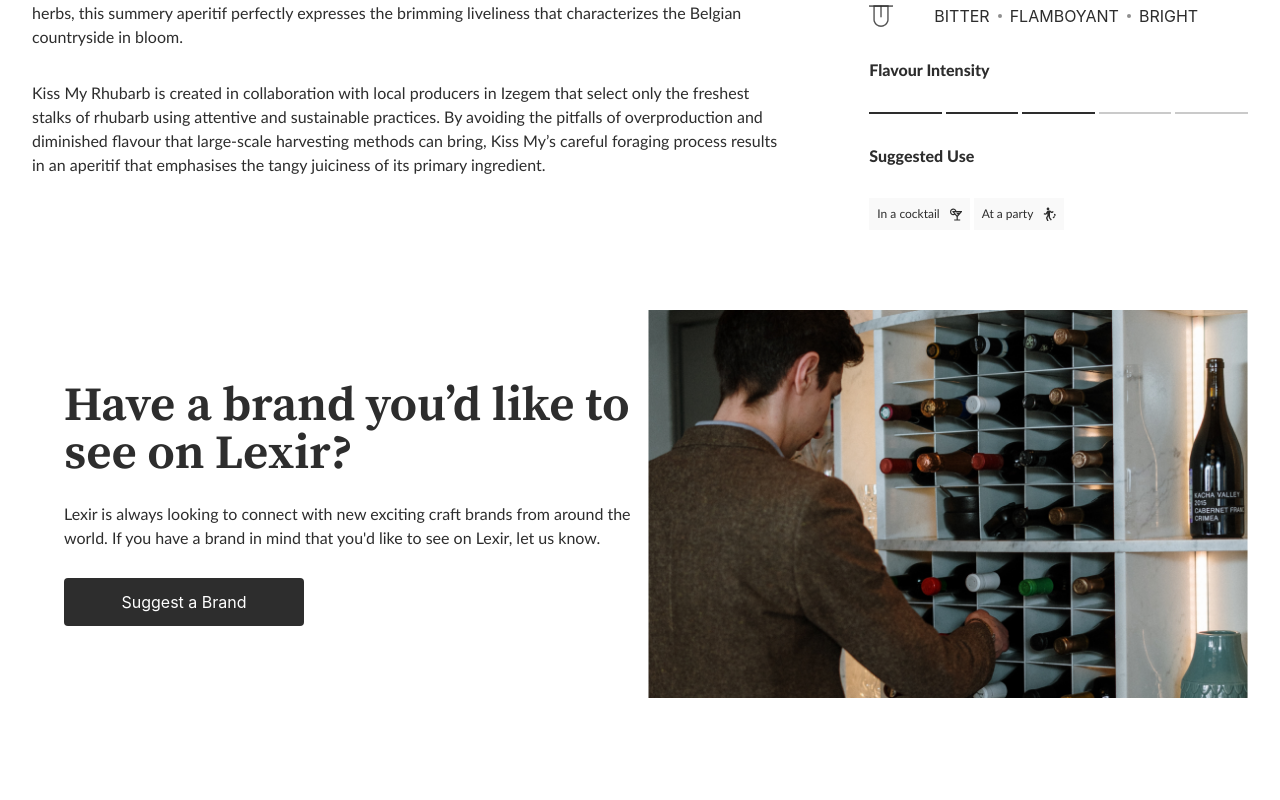
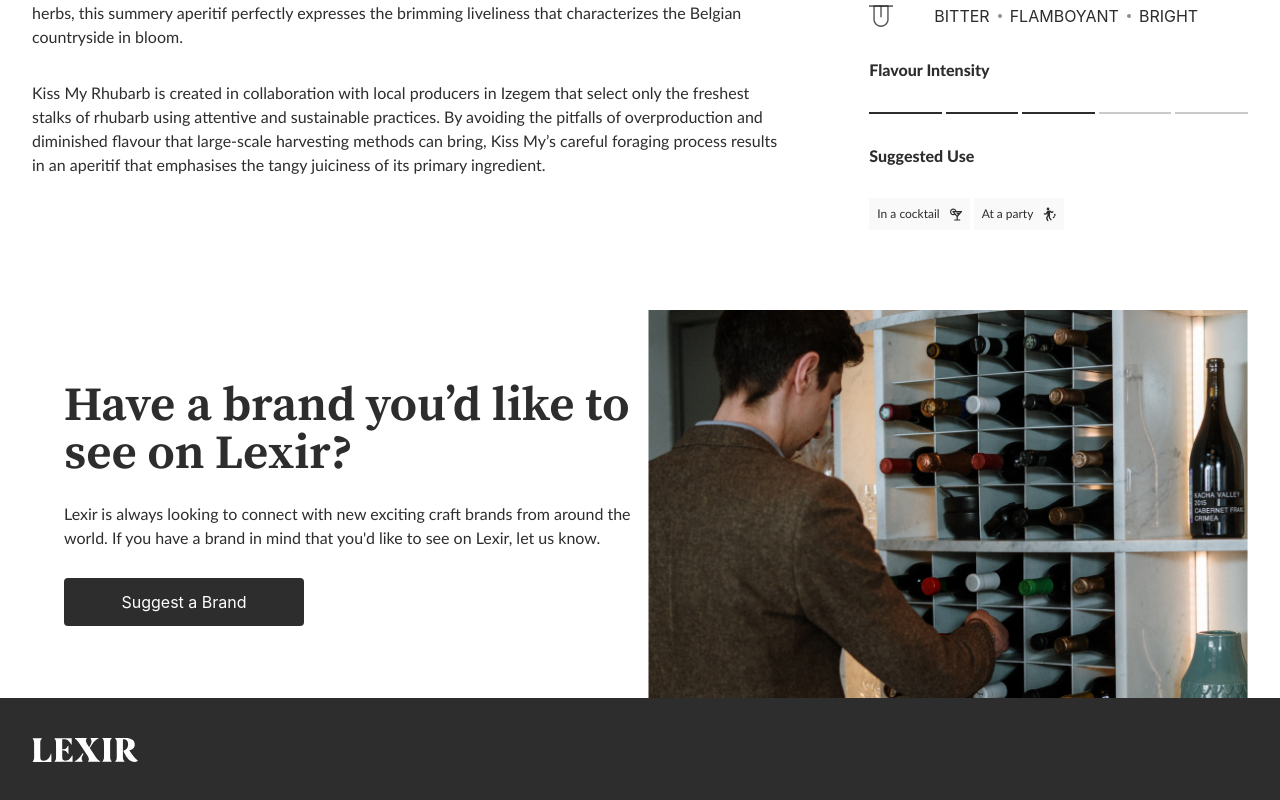
Before and after one commit to LexirIO/lexir-io-challenge, a Next.js app: page / in a window 1280 px wide. Shown: the part 883-1683 px from the top of the page. Before the commit the page ends 1621 px from the top, so only its background shows below. Built offline with nearby package versions, Linux system fonts and the light colour scheme.

Commit message:
Suggested brand component fixed

```diff
--- /dev/null
+++ b/src/components/Footer.tsx
@@ -0,0 +1,15 @@
+import Image from 'next/image';
+import Link from 'next/link';
+import logo from '../assets/images/logo-white.svg';
+
+export default function Footer() {
+  return (
+    <footer className="bg-primary max-w-7xl mx-auto px-8 py-10 grid gap-4">
+      <div>
+        <Link href="/">
+          <Image src={logo} alt="logo"/>
+        </Link>
+      </div>
+    </footer>
+  )
+}
--- a/src/components/SuggestBrand.tsx
+++ b/src/components/SuggestBrand.tsx
@@ -8,21 +8,21 @@ type Props = {
 
 export default function SuggestBrand({isDesktop}: Props) {
   return (
-    <section className={cn("max-w-7xl mx-auto px-8 py-10 grid gap-4", {'grid-cols-2': isDesktop})} >
-      <div className="pl-8 flex flex-col justify-center">
+    <section className={cn("max-w-7xl mx-auto px-8 pt-10 grid gap-4", {'grid-cols-2': isDesktop})} >
+      <div className={cn("flex flex-col justify-center", {'pl-8 py-4': isDesktop, 'py-4': !isDesktop})}>
         <h2 className="font-sourceSerif text-5xl leading-extra" >
           Have a brand you’d like to see on <span className="text-success">Lexir</span>?
         </h2>
         <p className="font-regular text-base leading-6 mt-6">
           Lexir is always looking to connect with new exciting craft brands
           from around the world. If you have a brand in mind that
-          you'd like to see on Lexir, let us know.
+          you&apos;d like to see on Lexir, let us know.
         </p>
         <button type="button" className="bg-primary w-60 text-white py-3 rounded mt-7">
           Suggest a Brand
         </button>
       </div>
-      <Image src={bottles} alt="bottles on a shelf"/>
+      <Image src={bottles} alt="bottles on a shelf" className="object-contain" />
     </section>
   )
 }
--- a/src/pages/index.tsx
+++ b/src/pages/index.tsx
@@ -1,4 +1,5 @@
 import Destination from "@components/Destination";
+import Footer from "@components/Footer";
 import NavBar from "@components/NavBar";
 import Product from "@components/Product";
 import ProductDetails from "@components/ProductDetails";
@@ -47,6 +48,7 @@ export default function Home() {
         <Product isDesktop={isDesktop} handleChart={handleChart} />
         <ProductDetails isDesktop={isDesktop} />
         <SuggestBrand isDesktop={isDesktop} />
+        <Footer />
       </main>
     </div>
   );
--- a/src/styles/globals.css
+++ b/src/styles/globals.css
@@ -28,6 +28,10 @@ body {
   color: #2D2D2D;
 }
 
+html {
+  scroll-behavior: smooth;
+}
+
 a {
   color: inherit;
   text-decoration: none;
```
Also changed, not shown: src/assets/images/logo-white.svg (added).
